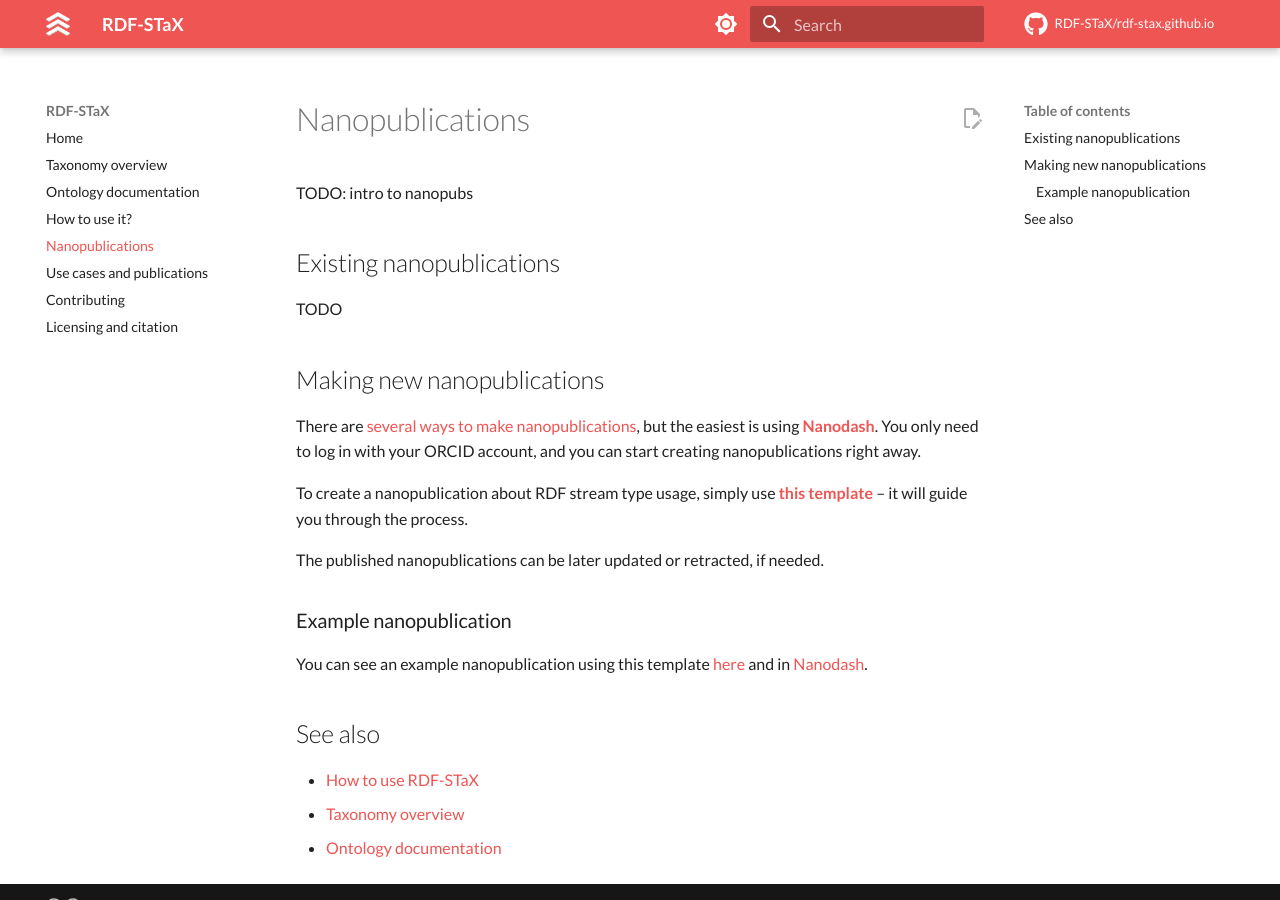
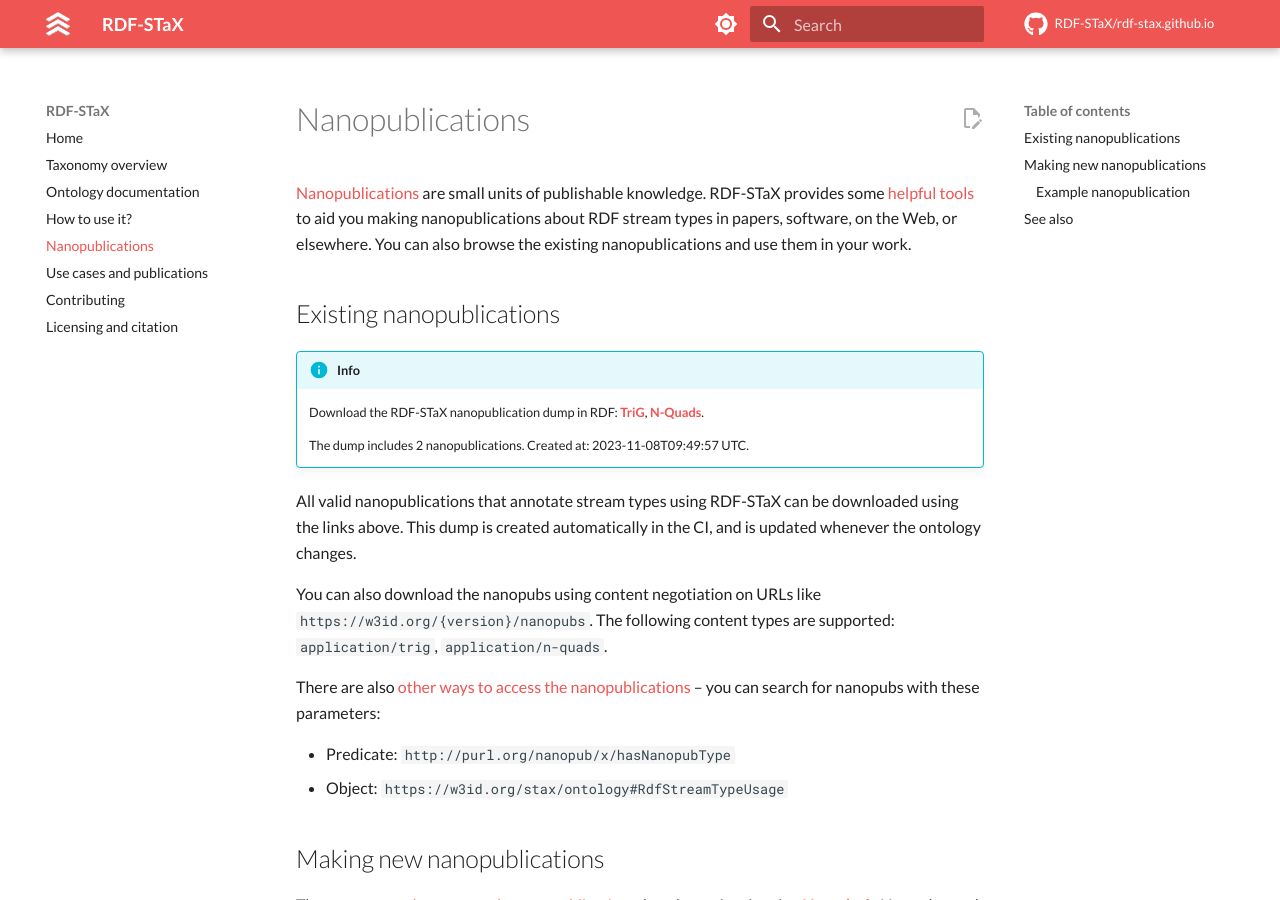
Before and after one commit to RDF-STaX/rdf-stax.github.io, an MkDocs documentation site: the page built from docs/nanopubs.md, in a window 1280 px wide and 900 px high. Built offline with MkDocs 1.6.1 and Material for MkDocs 9.7.7, drawn with Linux system fonts in a browser that asks for light colours; comment, search, counter and statistics services are not loaded; the version menu is left out.

Commit message:
Add docs on nanopubs + CI
Let's see if it works...

```diff
--- /dev/null
+++ b/docs/includes/nanopub_links.md
@@ -0,0 +1,5 @@
+!!! info
+
+    Download the RDF-STaX nanopublication dump in RDF: **[TriG](https://w3id.org/stax/dev/nanopubs.trig)**, **[N-Quads](https://w3id.org/stax/dev/nanopubs.nq)**.
+
+    The dump includes 2 nanopublications. Created at: 2023-11-08T09:49:57 UTC.
--- a/docs/nanopubs.md
+++ b/docs/nanopubs.md
@@ -1,10 +1,19 @@
 # Nanopublications
 
-TODO: intro to nanopubs
+[Nanopublications](https://nanopub.net/) are small units of publishable knowledge. RDF-STaX provides some [helpful tools](#making-new-nanopublications) to aid you making nanopublications about RDF stream types in papers, software, on the Web, or elsewhere. You can also browse the existing nanopublications and use them in your work.
 
 ## Existing nanopublications
 
-TODO
+--8<-- "docs/includes/nanopub_links.md"
+
+All valid nanopublications that annotate stream types using RDF-STaX can be downloaded using the links above. This dump is created automatically in the CI, and is updated whenever the ontology changes.
+
+You can also download the nanopubs using content negotiation on URLs like `https://w3id.org/{version}/nanopubs`. The following content types are supported: `application/trig`, `application/n-quads`.
+
+There are also [other ways to access the nanopublications](https://nanopub.net/docs/network) – you can search for nanopubs with these parameters:
+
+- Predicate: `http://purl.org/nanopub/x/hasNanopubType`
+- Object: `https://w3id.org/stax/ontology#RdfStreamTypeUsage`
 
 ## Making new nanopublications
 
```
Also changed, not shown: 3 other files.
